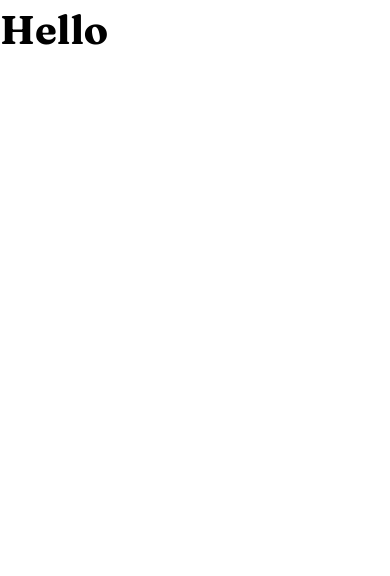
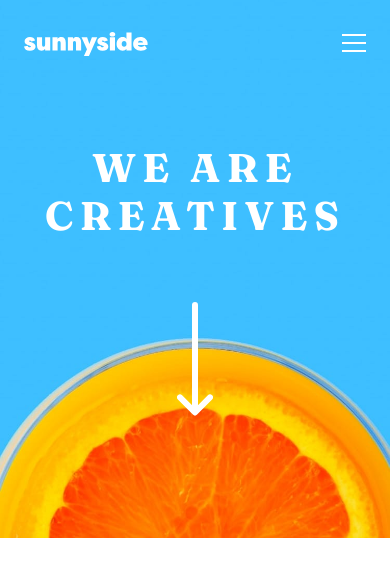
Before and after one commit to mbart13/sunnyside-agency-landing-page, a website built with Parcel: page src/index.html in a window 390 px wide. Built offline with nearby package versions, Linux system fonts and the light colour scheme.

Commit message:
add hero section

```diff
--- a/src/index.html
+++ b/src/index.html
@@ -20,6 +20,46 @@
     <title>Frontend Mentor | Sunnyside agency landing page</title>
   </head>
   <body>
-    <h1>Hello</h1>
+    <header>
+      <div class="logo">
+        <a href="/">
+          <img src="./assets/images/logo.svg" alt="Sunnyside Agency - Home" />
+        </a>
+      </div>
+      <nav>
+        <ul class="nav-links">
+          <li>
+            <a href="/">About</a>
+          </li>
+          <li>
+            <a href="/">Services</a>
+          </li>
+          <li>
+            <a href="/">Projects</a>
+          </li>
+          <li>
+            <a href="/">Contact</a>
+          </li>
+        </ul>
+        <button class="menu-button" aria-label="Open Menu">
+          <img
+            src="./assets/images/icon-hamburger.svg"
+            alt=""
+            aria-hidden="true"
+          />
+        </button>
+      </nav>
+    </header>
+    <main>
+      <section class="hero">
+        <h1 class="hero__banner">We are creatives</h1>
+        <a href="/" class="hero__scroll-link">
+          <img
+            src="./assets/images/icon-arrow-down.svg"
+            alt="scroll down arrow"
+          />
+        </a>
+      </section>
+    </main>
   </body>
 </html>
--- /dev/null
+++ b/src/scss/abstracts/_animations.scss
@@ -0,0 +1,13 @@
+@keyframes scroll-arrow-float {
+  0% {
+    transform: translateY(0);
+  }
+
+  50% {
+    transform: translateY(10px);
+  }
+
+  100% {
+    transform: translateY(0);
+  }
+}
--- a/src/scss/abstracts/_index.scss
+++ b/src/scss/abstracts/_index.scss
@@ -1,3 +1,4 @@
 @forward 'mixins';
 @forward 'variables';
 @forward 'typography';
+@forward 'animations';
--- a/src/scss/abstracts/_typography.scss
+++ b/src/scss/abstracts/_typography.scss
@@ -7,7 +7,11 @@ h3 {
 }
 
 h1 {
-  font-size: 2.5rem;
+  font-size: 1.875rem;
+
+  @include screen(small) {
+    font-size: 2.5rem;
+  }
 
   @include screen(tablet) {
     font-size: 3.5rem;
--- a/src/scss/abstracts/_variables.scss
+++ b/src/scss/abstracts/_variables.scss
@@ -12,6 +12,7 @@ $color-grayish-blue: hsl(213, 9%, 39%); // testimonials text
 $color-white: hsl(0, 0%, 100%);
 
 $breakpoints-up: (
+  "small": "22rem",
   "tablet": "42.25rem",
   "desktop": "68rem",
 );
--- a/src/scss/main.scss
+++ b/src/scss/main.scss
@@ -1,2 +1,80 @@
-@use 'abstracts';
+@use 'abstracts' as *;
 @use 'base';
+
+header {
+  padding: 2rem 1.5rem 0;
+  display: flex;
+  justify-content: space-between;
+  position: relative;
+  z-index: 1;
+}
+
+.logo {
+  width: 7.75rem;
+  height: 1.5rem;
+
+  img {
+    width: 100%;
+  }
+
+  @include screen(tablet) {
+    width: 10.625rem;
+    height: 2.0625rem;
+  }
+}
+
+.menu-button {
+  background: none;
+  border: none;
+  padding: 0;
+  cursor: pointer;
+
+  @include screen(tablet) {
+    display: none;
+  }
+}
+
+.nav-links {
+  display: none;
+}
+
+.hero {
+  background: url("../assets/images/mobile/image-header.jpg") no-repeat
+    center/cover;
+  text-align: center;
+  position: absolute;
+  display: block;
+  top: 0;
+  left: 0;
+  width: 100%;
+  min-height: 33.625rem;
+
+  @include screen(tablet) {
+    min-height: 50rem;
+    background: url("../assets/images/desktop/image-header.jpg") no-repeat
+      center/cover;
+  }
+
+  &__banner {
+    color: $color-white;
+    text-transform: uppercase;
+    margin: 9rem auto 0;
+    letter-spacing: 0.390625rem;
+    padding: 0 1.5rem;
+    line-height: 1.2;
+
+    @include screen(tablet) {
+      margin: 11.875rem auto 0;
+    }
+  }
+
+  &__scroll-link {
+    margin: 3.25rem auto 0;
+    display: inline-block;
+    animation: scroll-arrow-float 3s infinite ease-in-out;
+
+    img {
+      display: inline;
+    }
+  }
+}
```
